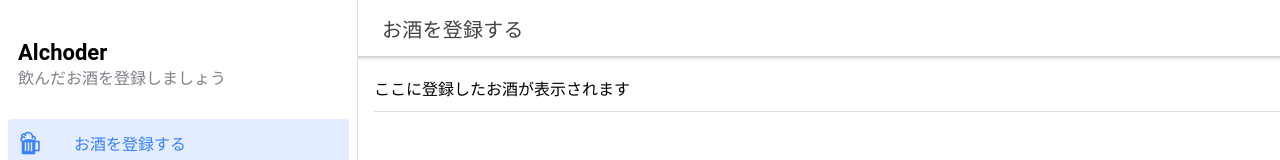
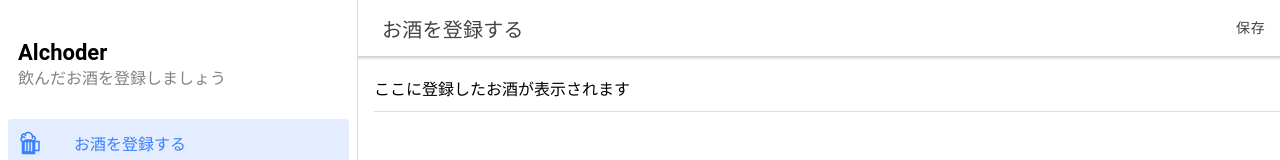
Before and after one commit to autummnfish/Alchoder, a React (Create React App) app: page /page/Home in a window 1280 px wide. Shown: the top 160 px of the page. Built offline with nearby package versions, Linux system fonts and the light colour scheme.

Commit message:
recoilをインストール

```diff
--- a/package.json
+++ b/package.json
@@ -27,6 +27,7 @@
     "react-router": "^5.2.0",
     "react-router-dom": "^5.2.0",
     "react-scripts": "4.0.2",
+    "recoil": "^0.6.1",
     "typescript": "^4.1.3",
     "web-vitals": "^0.2.4",
     "workbox-background-sync": "^5.1.4",
--- a/src/components/Scan.js
+++ b/src/components/Scan.js
@@ -81,7 +81,6 @@ const Scan = (props) => {
       });
     };
     Quagga.onDetected((result) => {
-      //誤認識を防ぐために複数回バーコードが一致する場合としてもよさそう
       if (result != null) {
         setTimeout(reloadItemName(result.codeResult.code), 1000);
       }
--- a/src/pages/Home.js
+++ b/src/pages/Home.js
@@ -52,6 +52,9 @@ const Home = () => {
             <IonMenuButton />
           </IonButtons>
           <IonTitle>{title}</IonTitle>
+          <IonButtons slot="end">
+            <IonButton>保存</IonButton>
+          </IonButtons>
         </IonToolbar>
       </IonHeader>
       <IonContent fullscreen>
@@ -85,4 +88,8 @@ const Home = () => {
   );
 };
 
+// const Header = () =>{
+
+// }
+
 export default Home;
```
Also changed, not shown: src/atom.js (added), 1 other file (tests, documents, lock files or other folders).
